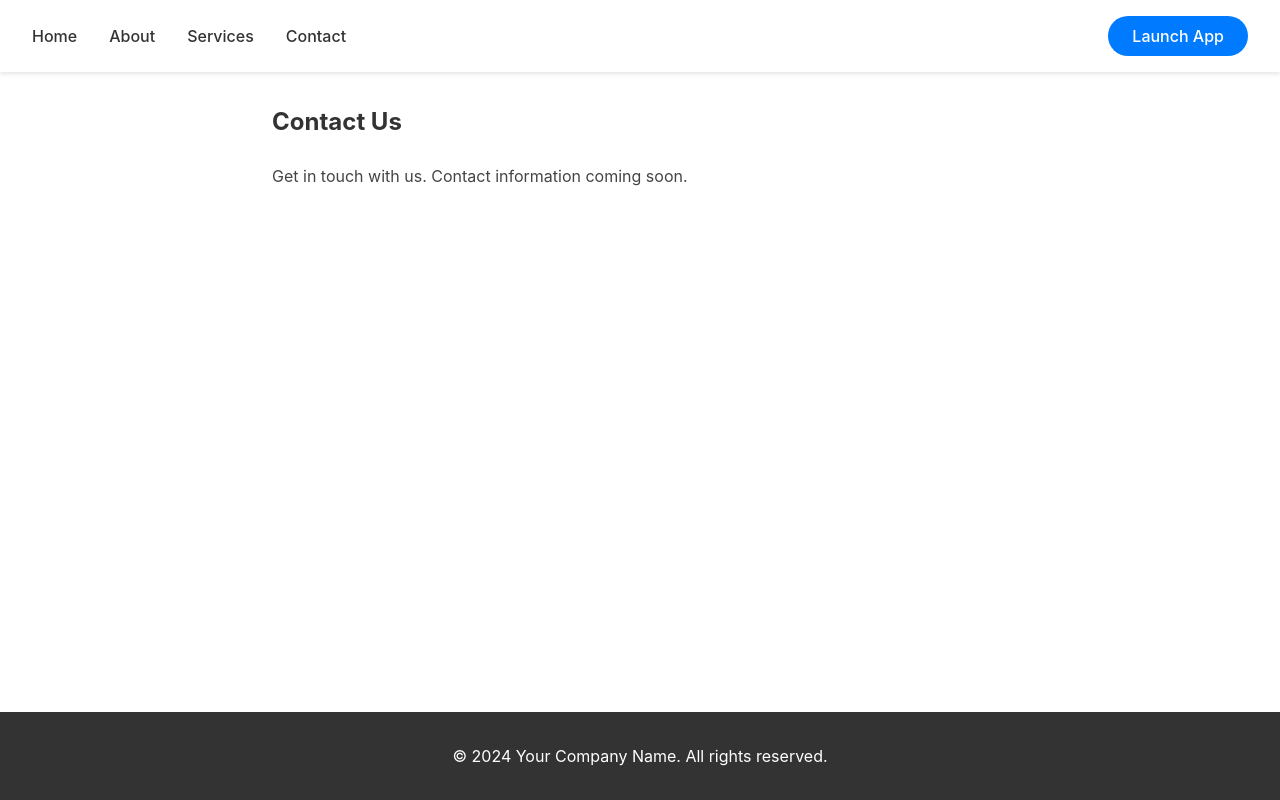
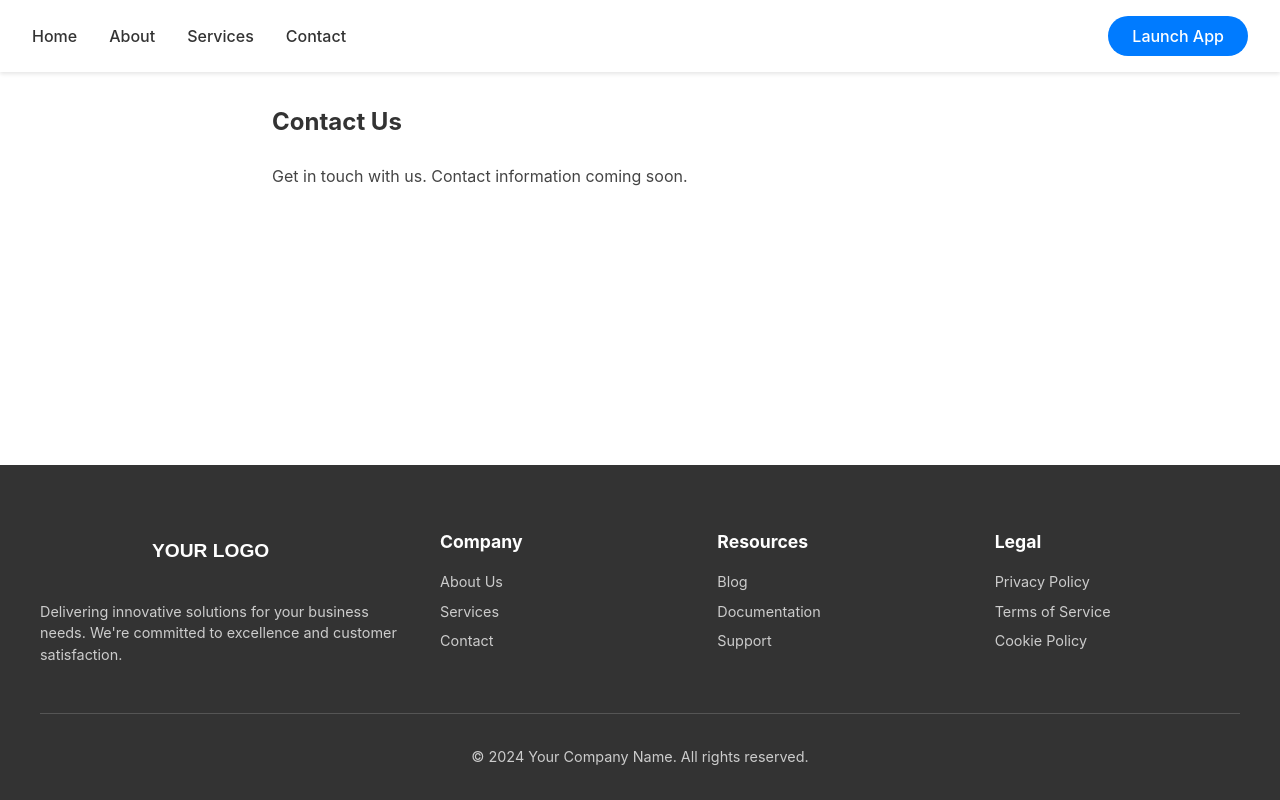
Before and after one commit to subjective-tech/subjective-web, a React (Vite) app: page /contact in a window 1280 px wide. Built offline with nearby package versions, Linux system fonts and the light colour scheme.

Commit message:
feat: Add vertical link lists and white logo to footer

```diff
--- a/src/components/Footer.jsx
+++ b/src/components/Footer.jsx
@@ -1,24 +1,106 @@
 import styled from '@emotion/styled';
+import { Link } from 'react-router-dom';
 
 const FooterContainer = styled.footer`
   background-color: #333;
   color: #fff;
-  padding: 2rem;
+  padding: 4rem 2rem 2rem;
   margin-top: auto;
 `;
 
 const FooterContent = styled.div`
   max-width: 1200px;
   margin: 0 auto;
+  display: grid;
+  grid-template-columns: 1.5fr 1fr 1fr 1fr;
+  gap: 2rem;
+
+  @media (max-width: 768px) {
+    grid-template-columns: 1fr;
+    text-align: center;
+  }
+`;
+
+const FooterSection = styled.div`
+  display: flex;
+  flex-direction: column;
+`;
+
+const Logo = styled.img`
+  height: 40px;
+  margin-bottom: 1rem;
+`;
+
+const FooterText = styled.p`
+  margin: 1rem 0;
+  font-size: 0.9rem;
+  color: #ccc;
+`;
+
+const FooterTitle = styled.h4`
+  color: #fff;
+  margin-bottom: 1rem;
+  font-size: 1.1rem;
+`;
+
+const FooterLink = styled(Link)`
+  color: #ccc;
+  text-decoration: none;
+  margin-bottom: 0.5rem;
+  font-size: 0.9rem;
+
+  &:hover {
+    color: #fff;
+  }
+`;
+
+const FooterBottom = styled.div`
+  max-width: 1200px;
+  margin: 2rem auto 0;
+  padding-top: 2rem;
+  border-top: 1px solid #555;
   text-align: center;
+  font-size: 0.9rem;
+  color: #ccc;
 `;
 
 function Footer() {
   return (
     <FooterContainer>
       <FooterContent>
+        <FooterSection>
+          <Logo src="/logo-white.svg" alt="Company Logo" />
+          <FooterText>
+            Delivering innovative solutions for your business needs. We're committed to
+            excellence and customer satisfaction.
+          </FooterText>
+        </FooterSection>
+
+        <FooterSection>
+          <FooterTitle>Company</FooterTitle>
+          <FooterLink to="/about">About Us</FooterLink>
+          <FooterLink to="/services">Services</FooterLink>
+          <FooterLink to="/contact">Contact</FooterLink>
+        </FooterSection>
+
+        <FooterSection>
+          <FooterTitle>Resources</FooterTitle>
+          <FooterLink to="/blog">Blog</FooterLink>
+          <FooterLink to="/documentation">Documentation</FooterLink>
+          <FooterLink to="/support">Support</FooterLink>
+        </FooterSection>
+
+        <FooterSection>
+          <FooterTitle>Legal</FooterTitle>
+          <FooterLink to="/privacy">Privacy Policy</FooterLink>
+          <FooterLink to="/terms">Terms of Service</FooterLink>
+          <FooterLink to="/cookies">Cookie Policy</FooterLink>
+        </FooterSection>
+      </FooterContent>
+
+      <FooterBottom>
         <p>&copy; {new Date().getFullYear()} Your Company Name. All rights reserved.</p>
-      </FooterContent>
+      </FooterBottom>
     </FooterContainer>
   );
 }
```
Also changed, not shown: public/logo-white.svg (added).
